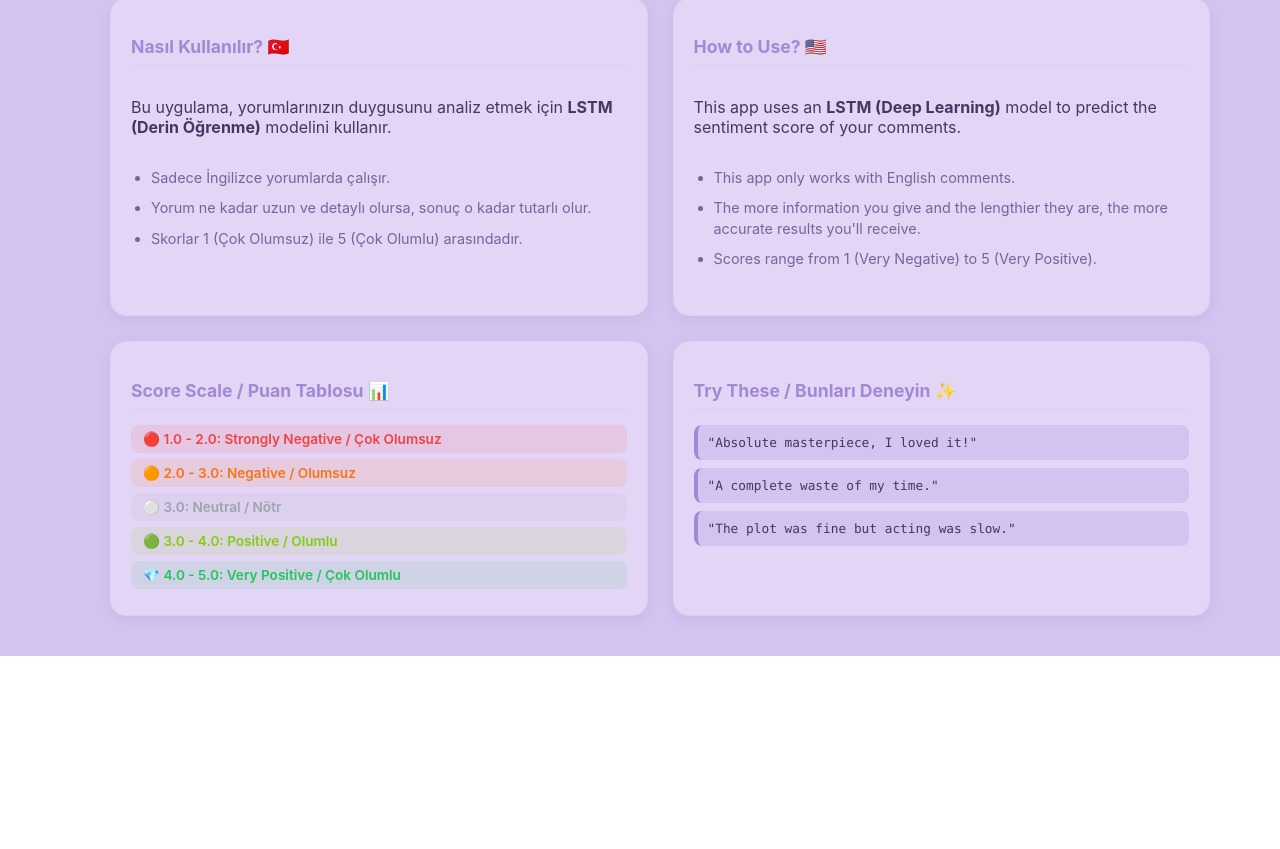
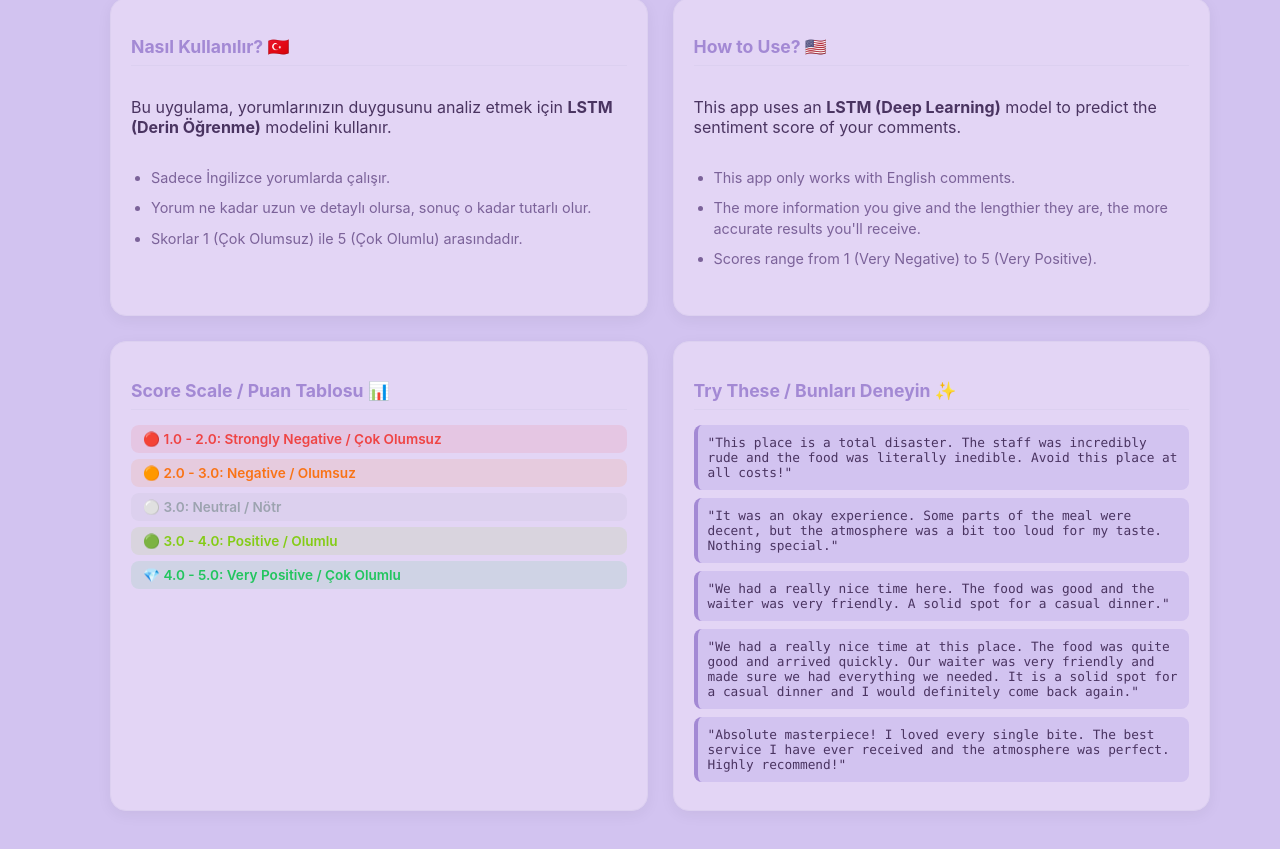
Before and after one commit to tuanaakyildiz/LSTM_Yorum_Puan_Tahmini, a React (Create React App) app in the folder sentiment-frontend/: page / in a window 1280 px wide. Shown: the part 653-1502 px from the top of the page. Before the commit the page ends 1309 px from the top, so only its background shows below. Built offline with nearby package versions, Linux system fonts and the light colour scheme.

Commit message:
Update InfoBoxes.js

```diff
--- a/sentiment-frontend/src/components/InfoBoxes.js
+++ b/sentiment-frontend/src/components/InfoBoxes.js
@@ -41,9 +41,11 @@ const InfoBoxes = () => {
         <div className="footer-box">
           <h3>Try These / Bunları Deneyin ✨</h3>
           <div className="example-sentences">
-            <code>"Absolute masterpiece, I loved it!"</code>
-            <code>"A complete waste of my time."</code>
-            <code>"The plot was fine but acting was slow."</code>
+            <code>"This place is a total disaster. The staff was incredibly rude and the food was literally inedible. Avoid this place at all costs!"</code>
+            <code>"It was an okay experience. Some parts of the meal were decent, but the atmosphere was a bit too loud for my taste. Nothing special."</code>
+            <code>"We had a really nice time here. The food was good and the waiter was very friendly. A solid spot for a casual dinner."</code>
+            <code>"We had a really nice time at this place. The food was quite good and arrived quickly. Our waiter was very friendly and made sure we had everything we needed. It is a solid spot for a casual dinner and I would definitely come back again."</code>
+            <code>"Absolute masterpiece! I loved every single bite. The best service I have ever received and the atmosphere was perfect. Highly recommend!"</code>
           </div>
         </div>
 
```
